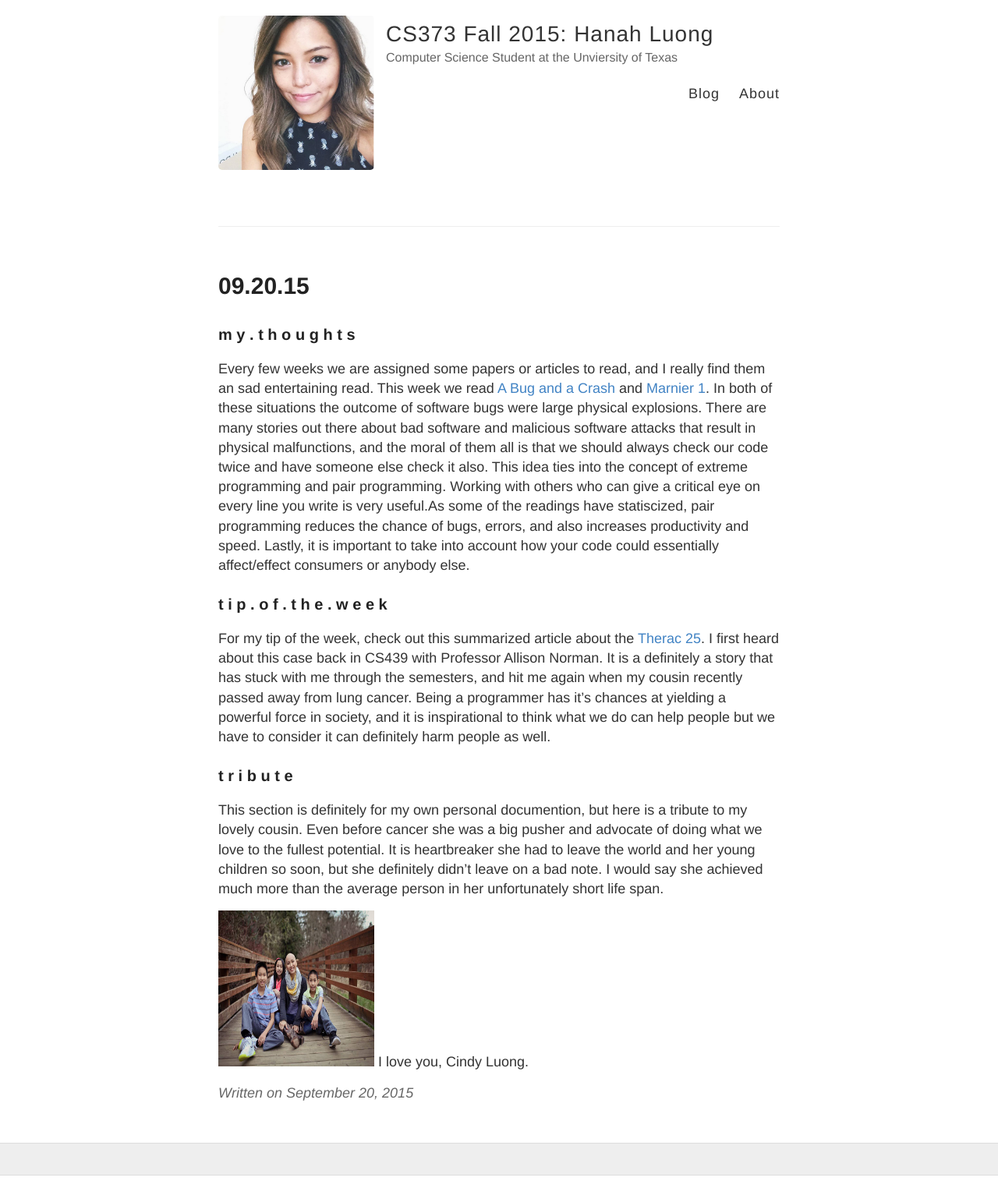
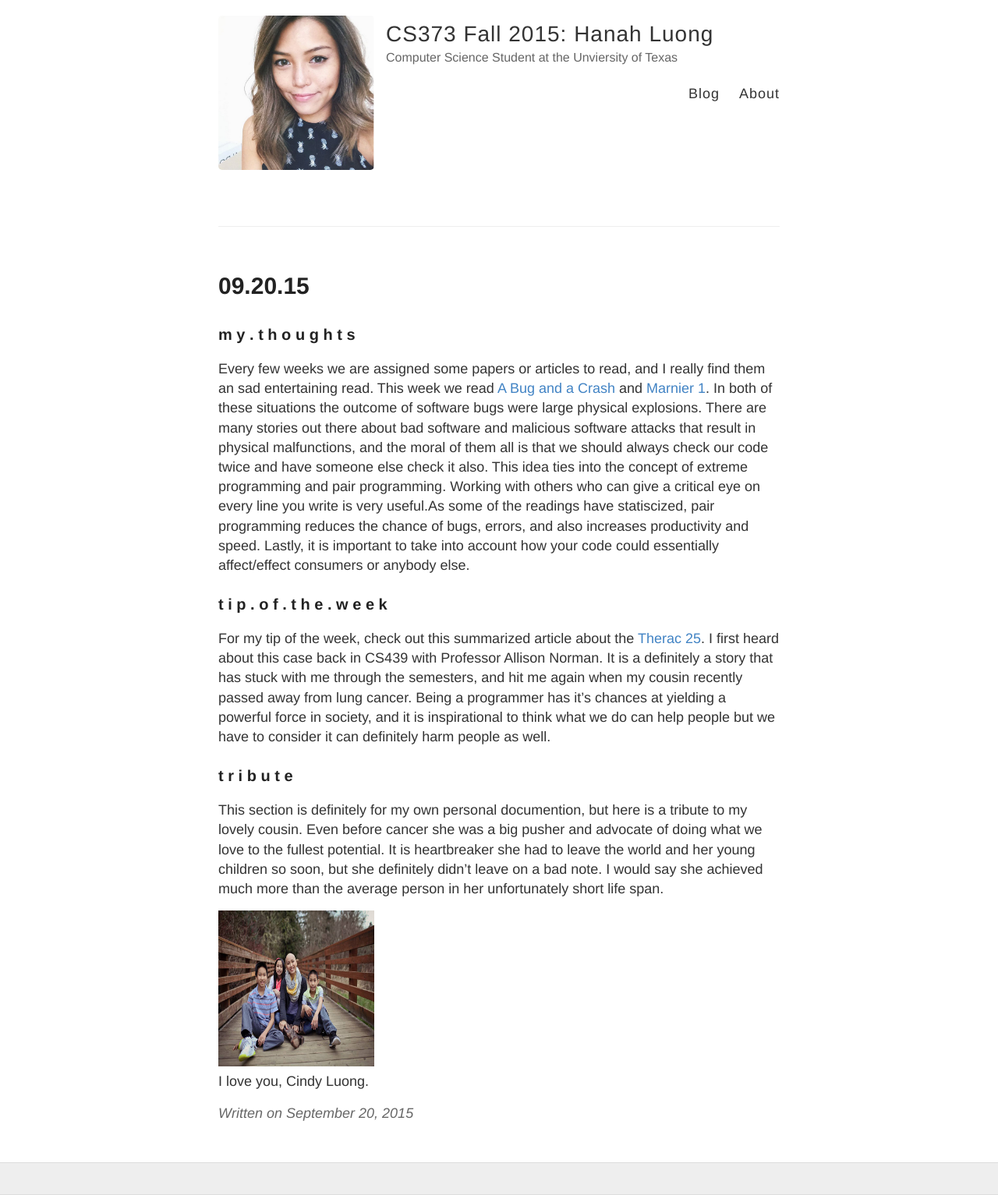
Before and after one commit to hearthanah/hanahsblog, a Jekyll site: the page built from _posts/2015-09-20-Week-Four.md, in a window 1280 px wide. Shown: the whole page at 78% size. Built offline with Jekyll 4.4.1, drawn with Linux system fonts in a browser that asks for light colours; Markdown is read by kramdown in place of the engine named in the settings; before the commit the page ends 1508 px from its top, so only the background shows below that.

Commit message:
tribute image update4

```diff
--- a/_posts/2015-09-20-Week-Four.md
+++ b/_posts/2015-09-20-Week-Four.md
@@ -13,5 +13,5 @@ For my tip of the week, check out this summarized article about the <a href="htt
 <h3>t r i b u t e</h3>
 This section is definitely for my own personal documention, but here is a tribute to my lovely cousin. Even before cancer she was a big pusher and advocate of doing what we love to the fullest potential. It is heartbreaker she had to leave the world and her young children so soon, but she definitely didn't leave on a bad note. I would say she achieved much more than the average person in her unfortunately short life span.
 
-<img src="https://raw.githubusercontent.com/hearthanah/hanahsblog/gh-pages/images/chau01.jpg" alt="Cindy Luong 11.25.72 ~ 09.08.15" height="200" width="200">
+<img src="https://github.com/hearthanah/hanahsblog/blob/gh-pages/images/chau01.jpg" raw=true alt="Cindy Luong 11.25.72 ~ 09.08.15" height="200" width="200"><br>
 I love you, Cindy Luong.
```
